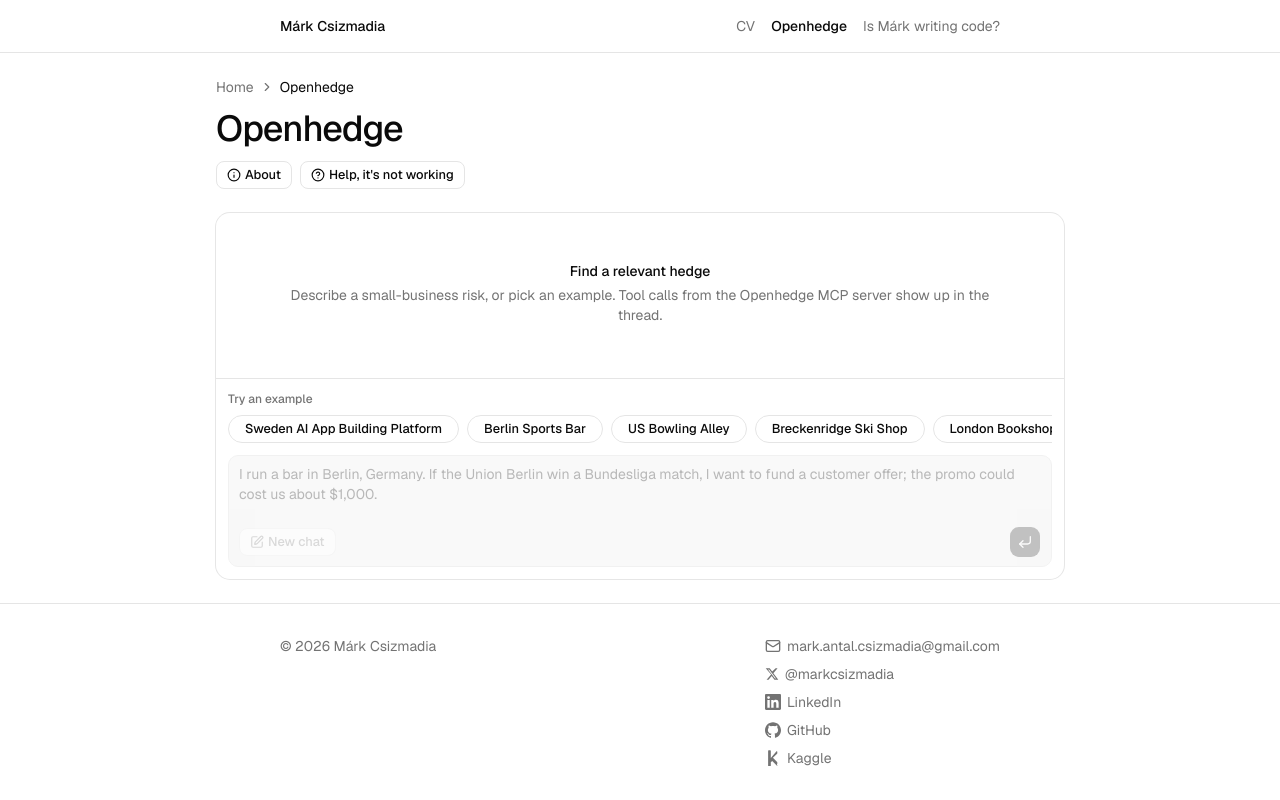
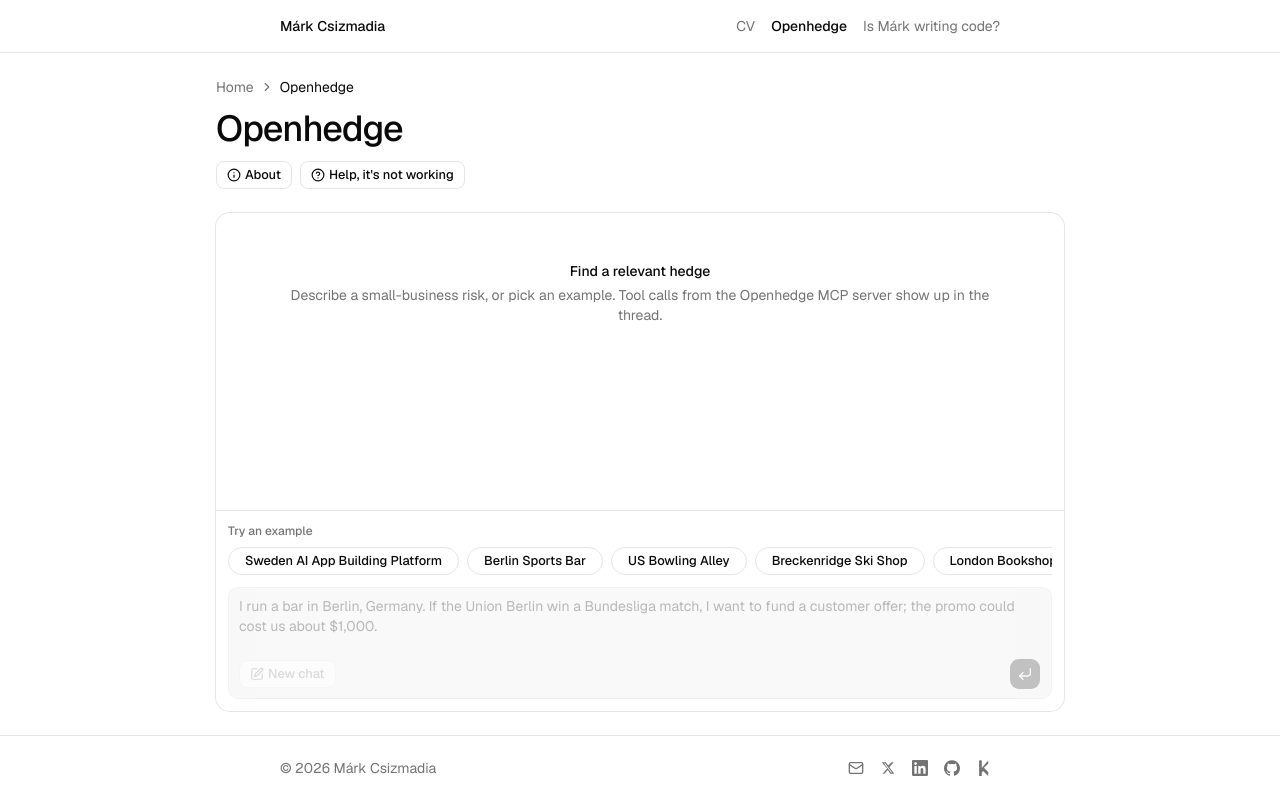
Before and after one commit to mark-antal-csizmadia/personal-website, a Next.js app in the folder web/: page /openhedge in a window 1280 px wide. Built offline with nearby package versions, Linux system fonts and the light colour scheme.

Commit message:
fix: Reduce footer size

```diff
--- a/web/src/components/site-footer.tsx
+++ b/web/src/components/site-footer.tsx
@@ -15,8 +15,8 @@
 }) {
   return (
     <footer className={cn("mt-auto border-t", className)}>
-      <div className="mx-auto flex w-full max-w-3xl flex-col gap-6 px-6 py-8 sm:flex-row sm:items-start sm:justify-between">
-        <div className="flex flex-col gap-3">
+      <div className="mx-auto flex w-full max-w-3xl flex-col gap-3 px-6 py-4 sm:flex-row sm:items-center sm:justify-between">
+        <div className="flex min-w-0 flex-col gap-2">
           {children}
           <p className="text-sm text-muted-foreground">
             © {COPYRIGHT_YEAR} {SITE_NAME}
--- a/web/src/components/site-socials.tsx
+++ b/web/src/components/site-socials.tsx
@@ -1,8 +1,15 @@
+"use client";
+
 import type { ReactNode, SVGProps } from "react";
 
 import { MailIcon } from "lucide-react";
 
 import { ExternalLink } from "@/components/external-link";
+import {
+  Tooltip,
+  TooltipContent,
+  TooltipTrigger,
+} from "@/components/ui/tooltip";
 import { cn } from "@/lib/utils";
 import {
   EMAIL,
@@ -87,7 +94,11 @@
   },
 ];
 
-function SocialAnchor({ href, label, icon }: SocialLink) {
+function isExternalHref(href: string) {
+  return href.startsWith("http");
+}
+
+function LabeledSocialAnchor({ href, label, icon }: SocialLink) {
   const className =
     "inline-flex items-center gap-1.5 text-sm text-muted-foreground underline-offset-4 hover:text-foreground hover:underline";
   const content = (
@@ -97,7 +108,7 @@
     </>
   );
 
-  if (href.startsWith("http")) {
+  if (isExternalHref(href)) {
     return (
       <ExternalLink className={className} href={href}>
         {content}
@@ -109,6 +120,32 @@
     <a className={className} href={href}>
       {content}
     </a>
+  );
+}
+
+function IconSocialAnchor({ href, label, icon }: SocialLink) {
+  const className =
+    "inline-flex size-8 items-center justify-center rounded-lg text-muted-foreground transition-colors hover:bg-muted hover:text-foreground focus-visible:outline-none focus-visible:ring-3 focus-visible:ring-ring/50";
+
+  return (
+    <Tooltip>
+      <TooltipTrigger
+        render={
+          isExternalHref(href) ? (
+            <ExternalLink
+              aria-label={label}
+              className={className}
+              href={href}
+            />
+          ) : (
+            <a aria-label={label} className={className} href={href} />
+          )
+        }
+      >
+        {icon}
+      </TooltipTrigger>
+      <TooltipContent>{label}</TooltipContent>
+    </Tooltip>
   );
 }
 
@@ -124,11 +161,20 @@
   return (
     <nav
       aria-label={contactOnly ? "Contact" : "Social links"}
-      className={cn("flex flex-col items-start gap-2", className)}
+      className={cn(
+        contactOnly
+          ? "flex flex-col items-start gap-2"
+          : "flex shrink-0 items-center",
+        className,
+      )}
     >
-      {links.map((link) => (
-        <SocialAnchor key={link.href} {...link} />
-      ))}
+      {links.map((link) =>
+        contactOnly ? (
+          <LabeledSocialAnchor key={link.href} {...link} />
+        ) : (
+          <IconSocialAnchor key={link.href} {...link} />
+        ),
+      )}
     </nav>
   );
 }
```
